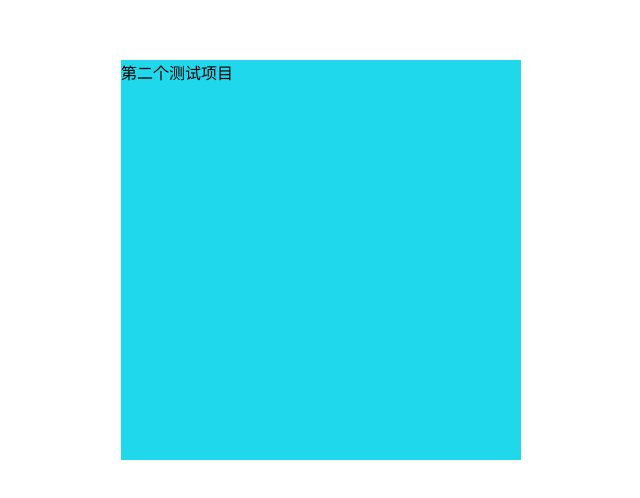
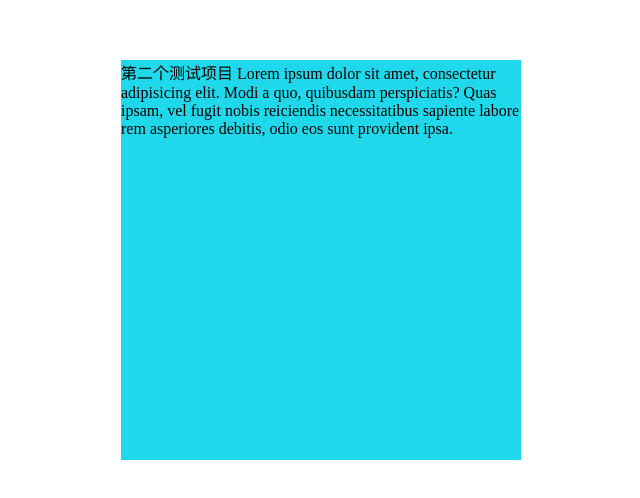
Before and after one commit to Possition/test1, a plain HTML site: page index.html in a window 1280 px wide. Shown: the part 140-638 px from the top of the page, without its empty margins (319-959 px from the left). Drawn offline with Linux system fonts and the light colour scheme.

Commit message:
LQM3
第三次修改

```diff
--- a/index.html
+++ b/index.html
@@ -6,6 +6,9 @@
 	<link rel="stylesheet" href="css/main.css">
 </head>
 <body>
-	<div>第二个测试项目</div>
+	<div>第二个测试项目
+		Lorem ipsum dolor sit amet, consectetur adipisicing elit. Modi a quo, quibusdam perspiciatis? Quas ipsam, vel fugit nobis reiciendis necessitatibus sapiente labore rem asperiores debitis, odio eos sunt provident ipsa.
+	</div>
+
 </body>
 </html>
```
